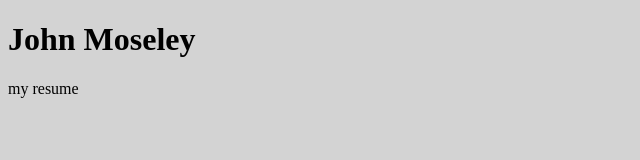
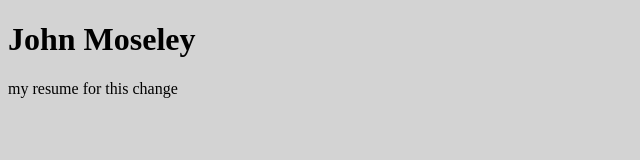
Before and after one commit to JohnWCCI/Personal-Profile, a plain HTML site: page index.html in a window 1280 px wide. Shown: the whole page, without its empty margins (0-640 px from the left). Drawn offline with Linux system fonts and the light colour scheme.

Commit message:
thrid change

```diff
--- a/index.html
+++ b/index.html
@@ -10,6 +10,7 @@
 
         <h1>John Moseley</h1>
         my resume
+        for this change
 
 </body>
 </html>
```
